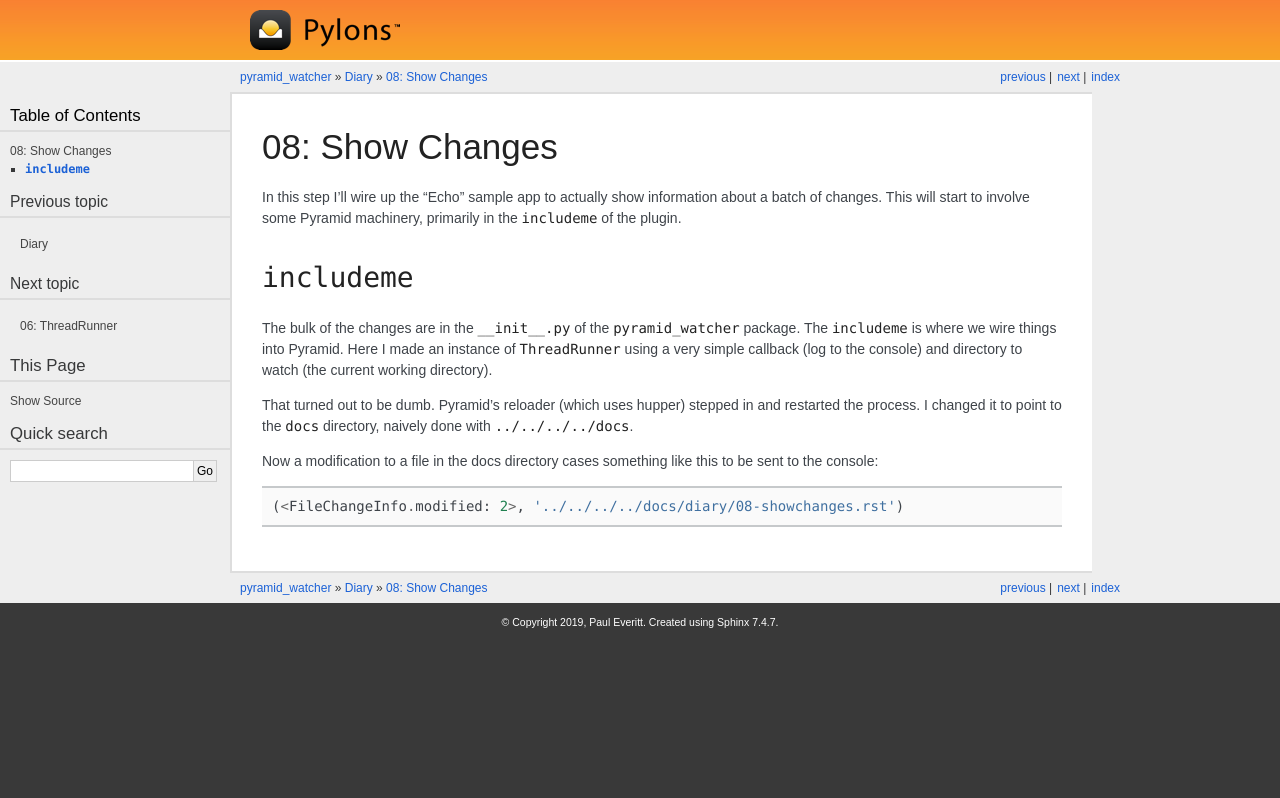
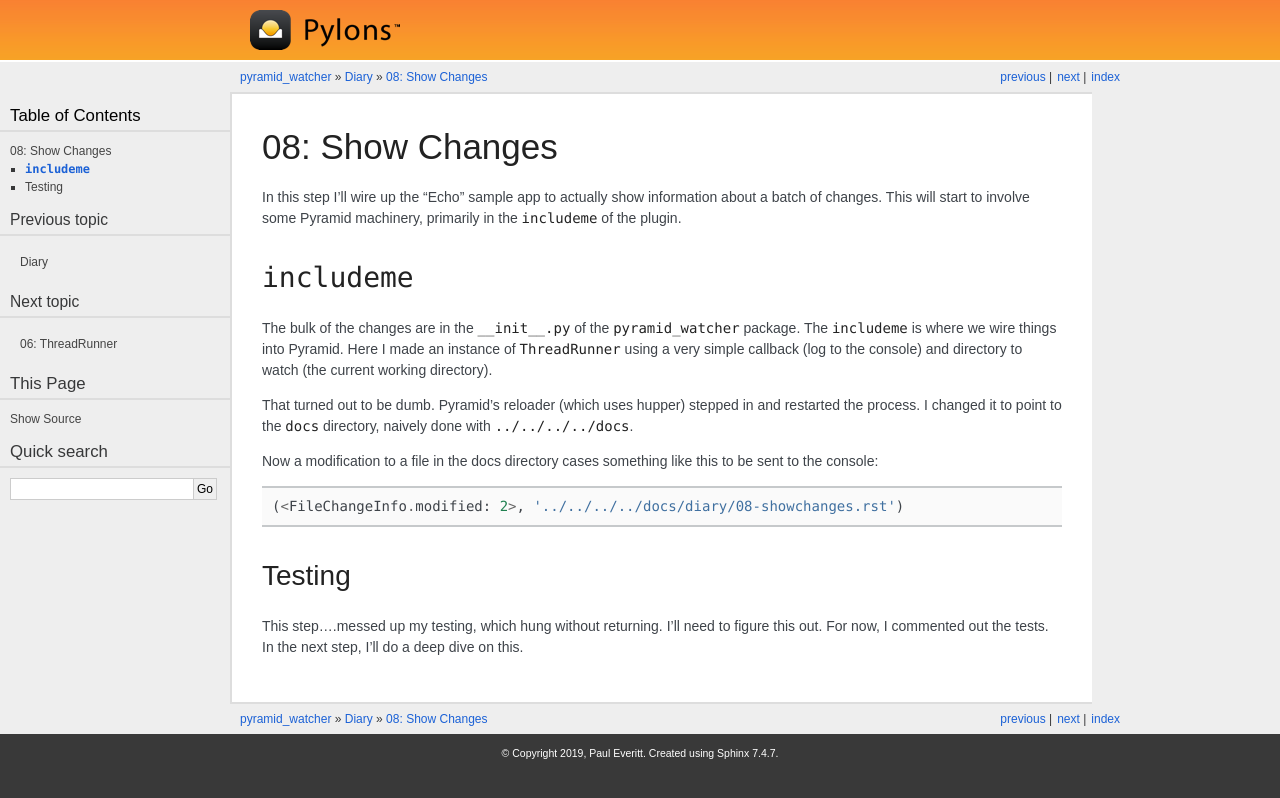
Before and after one commit to pauleveritt/pyramid_watcher, a Sphinx documentation site: the page built from docs/diary/08-showchanges.rst, in a window 1280 px wide. Shown: the top 798 px of the page. Built offline with Sphinx 7.4.7, drawn with Linux system fonts in a browser that asks for light colours; some web fonts are replaced; pages that are not in the unit, such as notebooks, are missing from menus.

```diff
--- a/docs/diary/08-showchanges.rst
+++ b/docs/diary/08-showchanges.rst
@@ -24,3 +24,10 @@
 like this to be sent to the console::
 
   (<FileChangeInfo.modified: 2>, '../../../../docs/diary/08-showchanges.rst')
+
+Testing
+=======
+
+This step....messed up my testing, which hung without returning. I'll
+need to figure this out. For now, I commented out the tests. In the
+next step, I'll do a deep dive on this.
```
Also changed, not shown: 2 other files.
